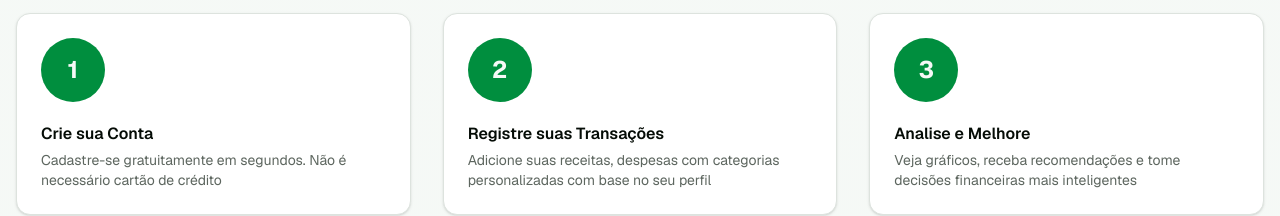
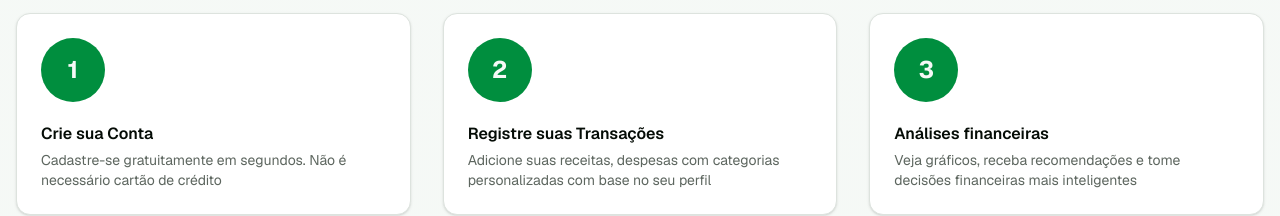
Before and after one commit to diascw/techfin, a Next.js app: page / in a window 1280 px wide. Shown: the part 1860-2076 px from the top of the page. Built offline with nearby package versions, Linux system fonts and the light colour scheme.

Commit message:
feat: ajuste de titulo

```diff
--- a/app/page.tsx
+++ b/app/page.tsx
@@ -287,7 +287,7 @@ export default function LandingPage() {
                 <div className="w-16 h-16 rounded-full bg-primary text-primary-foreground flex items-center justify-center text-2xl font-bold mb-4">
                   3
                 </div>
-                <CardTitle>Analise e Melhore</CardTitle>
+                <CardTitle>Análises financeiras</CardTitle>
                 <CardDescription>
                   Veja gráficos, receba recomendações e tome decisões
                   financeiras mais inteligentes
```
